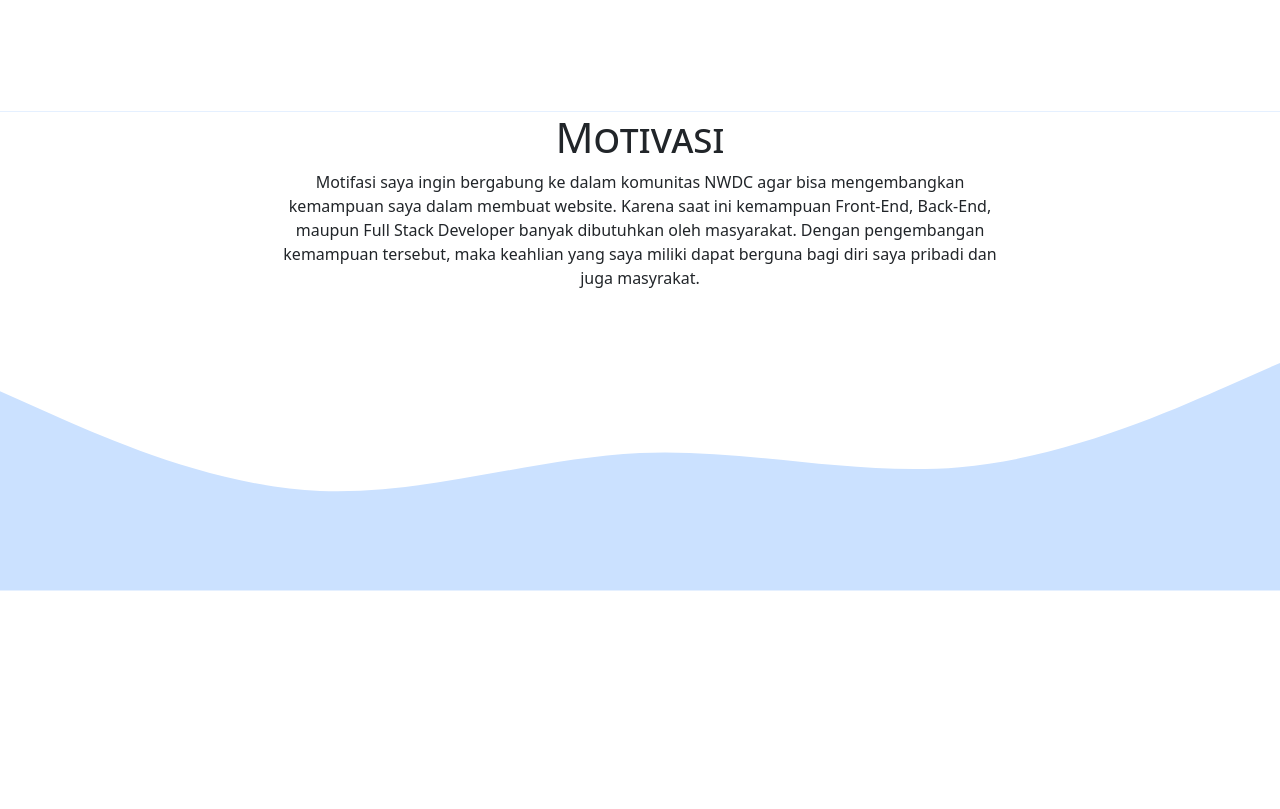
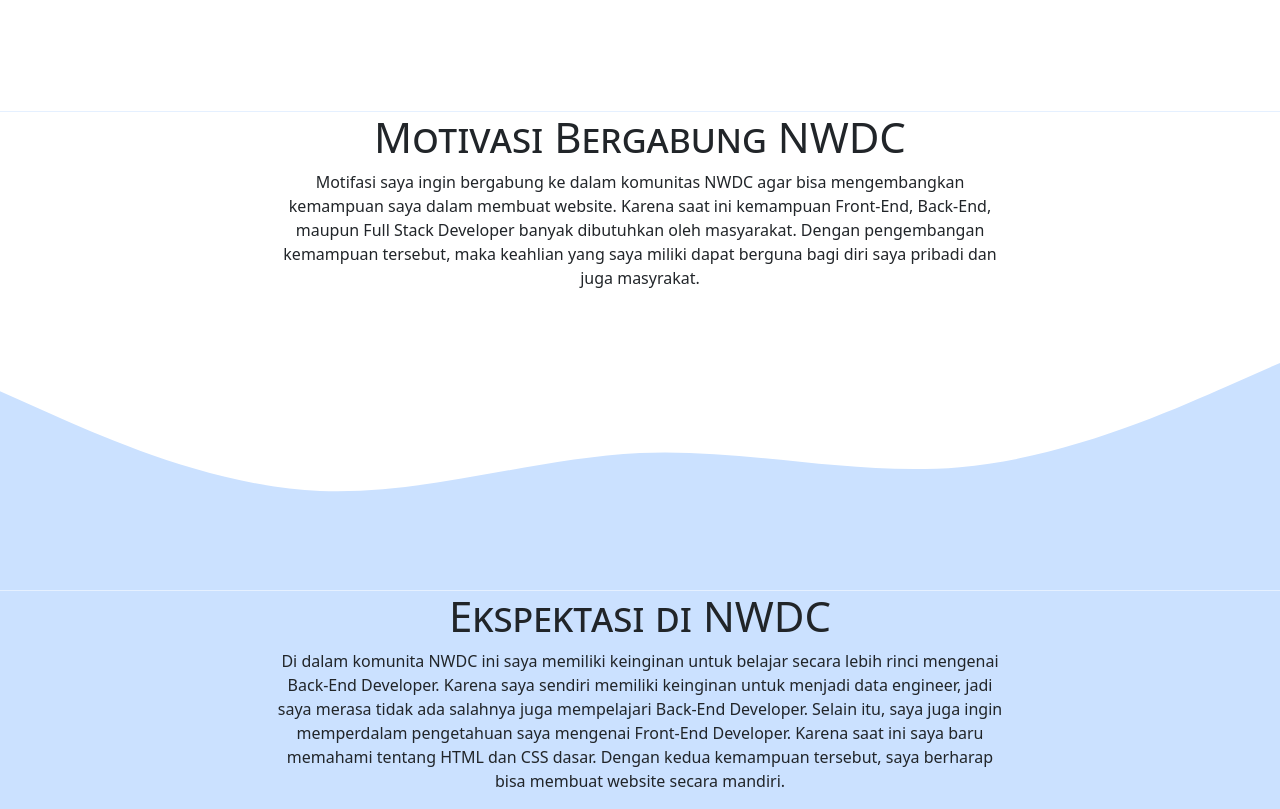
Before and after one commit to Perwira-AZ/nwdc-2022-assignment, a plain HTML site: page NWDC.html in a window 1280 px wide. Shown: the part 532-1341 px from the top of the page. Before the commit the page ends 1123 px from the top, so only its background shows below. Drawn offline with nearby package versions, Linux system fonts and the light colour scheme.

Commit message:
Ekspektasi

```diff
--- a/NWDC.html
+++ b/NWDC.html
@@ -30,7 +30,7 @@
                 <a class="nav-link" href="#motivasi">Motivasi</a>
               </li>
               <li class="nav-item">
-                <a class="nav-link" href="#">Ekspektasi</a>
+                <a class="nav-link" href="#ekspektasi">Ekspektasi</a>
               </li>
               <li class="nav-item">
                 <a class="nav-link" href="#">Tech Stack</a>
@@ -93,7 +93,7 @@
       <div class="container">
         <div class="row">
           <div class="col">
-            <h1 class=" text-center header">Motivasi</h1>
+            <h1 class=" text-center header">Motivasi Bergabung NWDC</h1>
           </div>
         </div>
         <div class="row justify-content-center">
@@ -105,7 +105,21 @@
       <svg xmlns="http://www.w3.org/2000/svg" viewBox="0 0 1440 320"><path fill="#cbe1ff" fill-opacity="1" d="M0,96L60,122.7C120,149,240,203,360,208C480,213,600,171,720,165.3C840,160,960,192,1080,181.3C1200,171,1320,117,1380,90.7L1440,64L1440,320L1380,320C1320,320,1200,320,1080,320C960,320,840,320,720,320C600,320,480,320,360,320C240,320,120,320,60,320L0,320Z"></path></svg>
     </section>
 
-    <!--  -->
-    <script src="https://cdn.jsdelivr.net/npm/bootstrap@5.1.3/dist/js/bootstrap.bundle.min.js" integrity="sha384-ka7Sk0Gln4gmtz2MlQnikT1wXgYsOg+OMhuP+IlRH9sENBO0LRn5q+8nbTov4+1p" crossorigin="anonymous"></script>
-  </body>
+    <!-- Ekspektasi -->
+    <section id="ekspektasi">
+      <div class="container">
+        <div class="row">
+          <div class="col">
+            <h1 class=" text-center header">Ekspektasi di NWDC</h1>
+          </div>
+        </div>
+        <div class="row justify-content-center">
+          <div class="col-8">
+            <p>Di dalam komunita NWDC ini saya memiliki keinginan untuk belajar secara lebih rinci mengenai Back-End Developer. Karena saya sendiri memiliki keinginan untuk menjadi data engineer, jadi saya merasa tidak ada salahnya juga mempelajari Back-End Developer. Selain itu, saya juga ingin memperdalam pengetahuan saya mengenai Front-End Developer. Karena saat ini saya baru memahami tentang HTML dan CSS dasar. Dengan kedua kemampuan tersebut, saya berharap bisa membuat website secara mandiri.</p>
+          </div>
+        </div>
+      </div>
+      <script src="https://cdn.jsdelivr.net/npm/bootstrap@5.1.3/dist/js/bootstrap.bundle.min.js" integrity="sha384-ka7Sk0Gln4gmtz2MlQnikT1wXgYsOg+OMhuP+IlRH9sENBO0LRn5q+8nbTov4+1p" crossorigin="anonymous"></script>
+    </section>
+    </body>
 </html>
--- a/style.css
+++ b/style.css
@@ -23,6 +23,9 @@
 .data-diri tbody tr td{
     padding: 2px 5px;
 }
-#motivasi p{
+p{
     text-align: center;
 }
+#ekspektasi{
+    background-color: #cbe1ff;
+}
```
